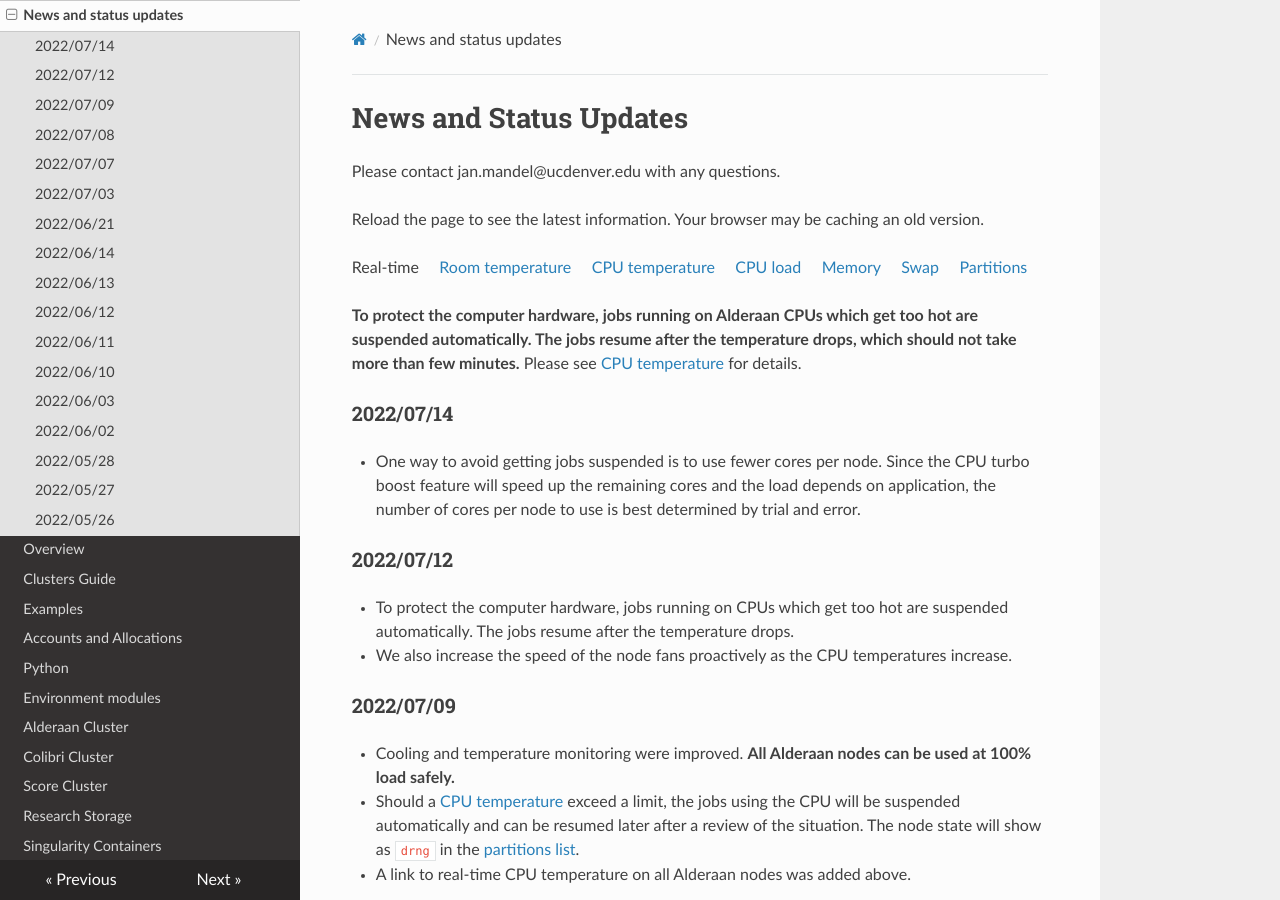
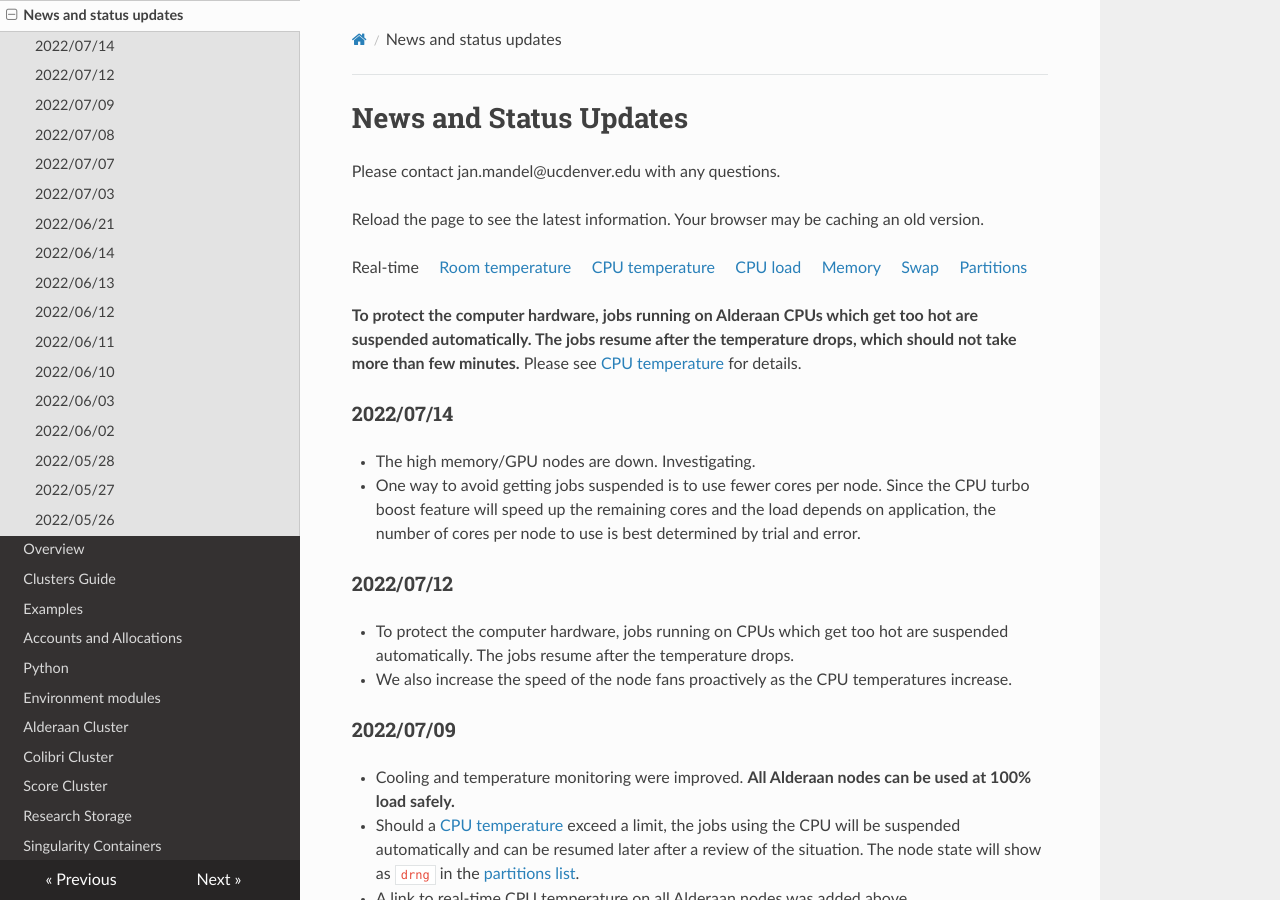
Before and after one commit to ccmucdenver/ccm-docs, an MkDocs documentation site: the page built from docs/updates.md, in a window 1280 px wide and 900 px high. Built offline with MkDocs 1.6.1, drawn with Linux system fonts in a browser that asks for light colours; nearby versions of some CDN libraries.

Commit message:
GPU nodes down

```diff
--- a/docs/updates.md
+++ b/docs/updates.md
@@ -13,6 +13,8 @@ should not take more than few minutes.**
 Please see [CPU temperature](https://demo.openwfm.org/web/alderaan/cpu_temp.txt) for details.
 
 ### 2022/07/14
+
+* The high memory/GPU nodes are down. Investigating.
 
 * One way to avoid getting jobs suspended is to use fewer cores per node. Since the CPU turbo
 boost feature will speed up the remaining cores and the load depends on application,
```
